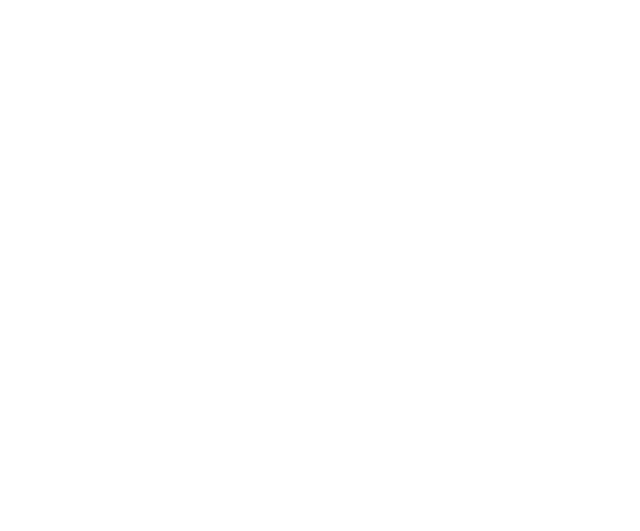
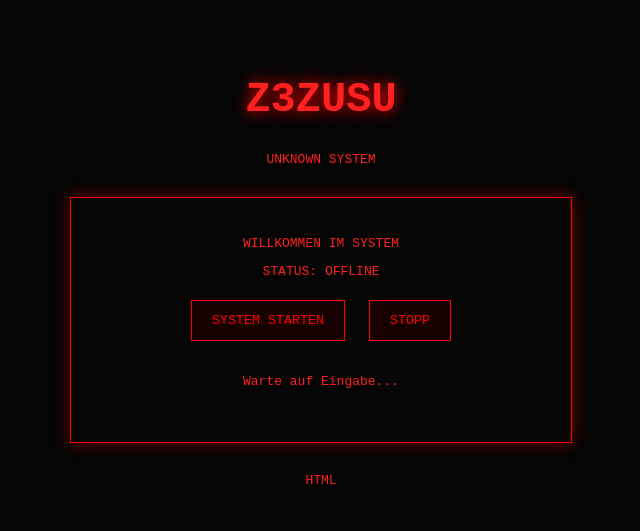
Before and after one commit to johncena1222o-oss/z3zusu, a plain HTML site: page index.html in a window 1280 px wide. Shown: the whole page, without its empty margins (319-959 px from the left). Drawn offline with Linux system fonts and the light colour scheme.

Commit message:
Update index.html

```diff
--- a/index.html
+++ b/index.html
@@ -1,7 +1,68 @@
 <!DOCTYPE html>
-<html>
+<html lang="de">
 <head>
+<meta charset="UTF-8">
+<meta name="viewport" content="width=device-width, initial-scale=1.0">
+<title>Z3ZUSU</title>
+<style>
+body {
+  background: #050505;
+  color: #ff2020;
+  font-family: monospace;
+  text-align: center;
+  padding: 40px 15px;
+}
+h1 {
+  font-size: 42px;
+  text-shadow: 0 0 15px red;
+}
+.box {
+  border: 1px solid red;
+  padding: 25px;
+  max-width: 450px;
+  margin: 30px auto;
+  box-shadow: 0 0 15px #700;
+}
+button {
+  background: #170000;
+  color: red;
+  border: 1px solid red;
+  padding: 12px 20px;
+  margin: 8px;
+  font-family: monospace;
+  cursor: pointer;
+}
+button:hover {
+  background: #500000;
+}
+#message {
+  margin-top: 25px;
+  min-height: 30px;
+}
+</style>
 </head>
 <body>
+<h1>Z3ZUSU</h1>
+<p>UNKNOWN SYSTEM</p>
+<div class="box">
+  <p>WILLKOMMEN IM SYSTEM</p>
+  <p>STATUS: <span id="status">OFFLINE</span></p>
+  <button onclick="startSystem()">SYSTEM STARTEN</button>
+  <button onclick="stopSystem()">STOPP</button>
+  <p id="message">Warte auf Eingabe...</p>
+</div>
+<script>
+function startSystem() {
+  document.getElementById("status").textContent = "ONLINE";
+  document.getElementById("message").textContent =
+    "Z3ZUSU SYSTEM AKTIVIERT...";
+}
+function stopSystem() {
+  document.getElementById("status").textContent = "OFFLINE";
+  document.getElementById("message").textContent =
+    "SYSTEM GESTOPPT.";
+}
+</script>
 </body>
 </html>
+HTML
```
